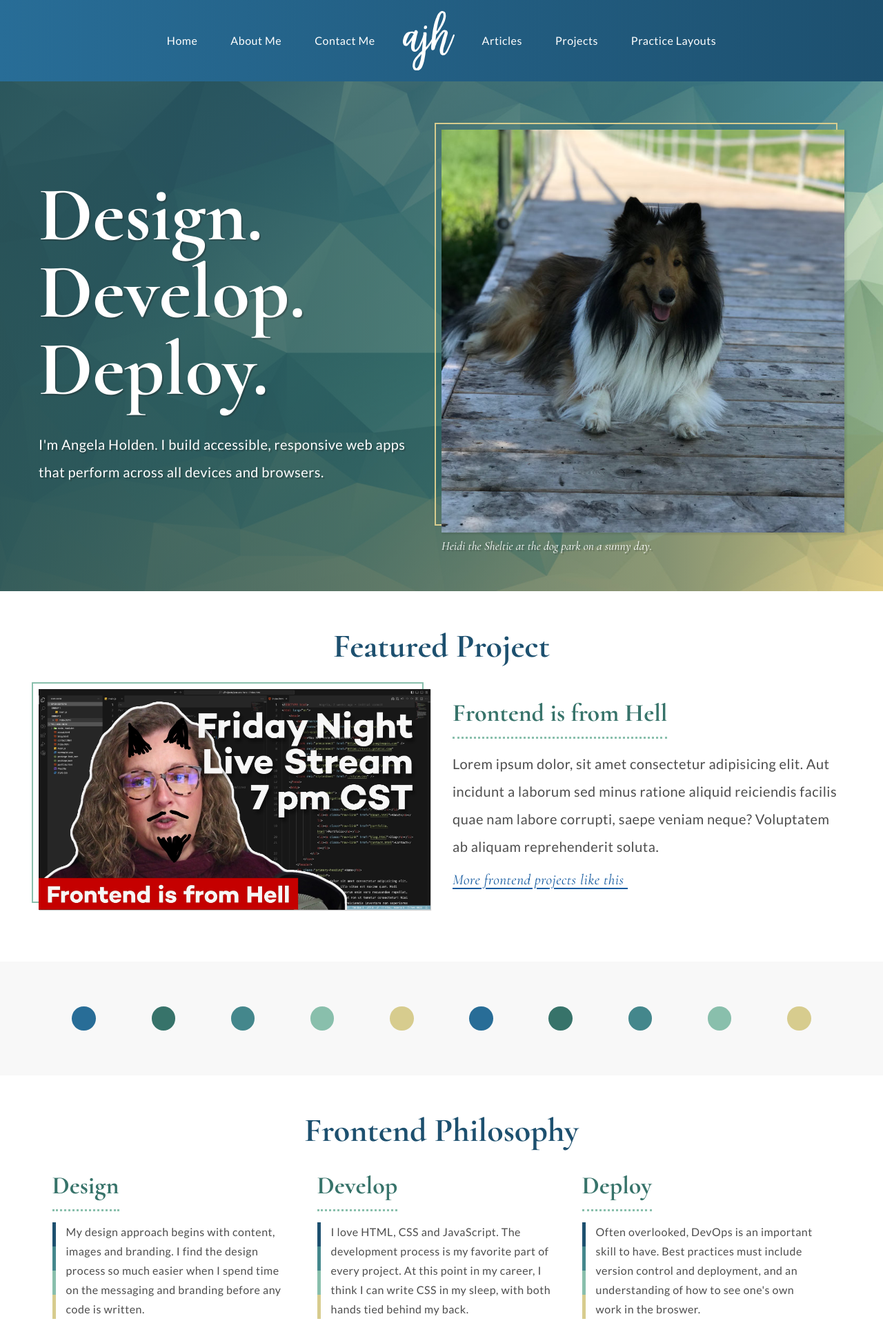
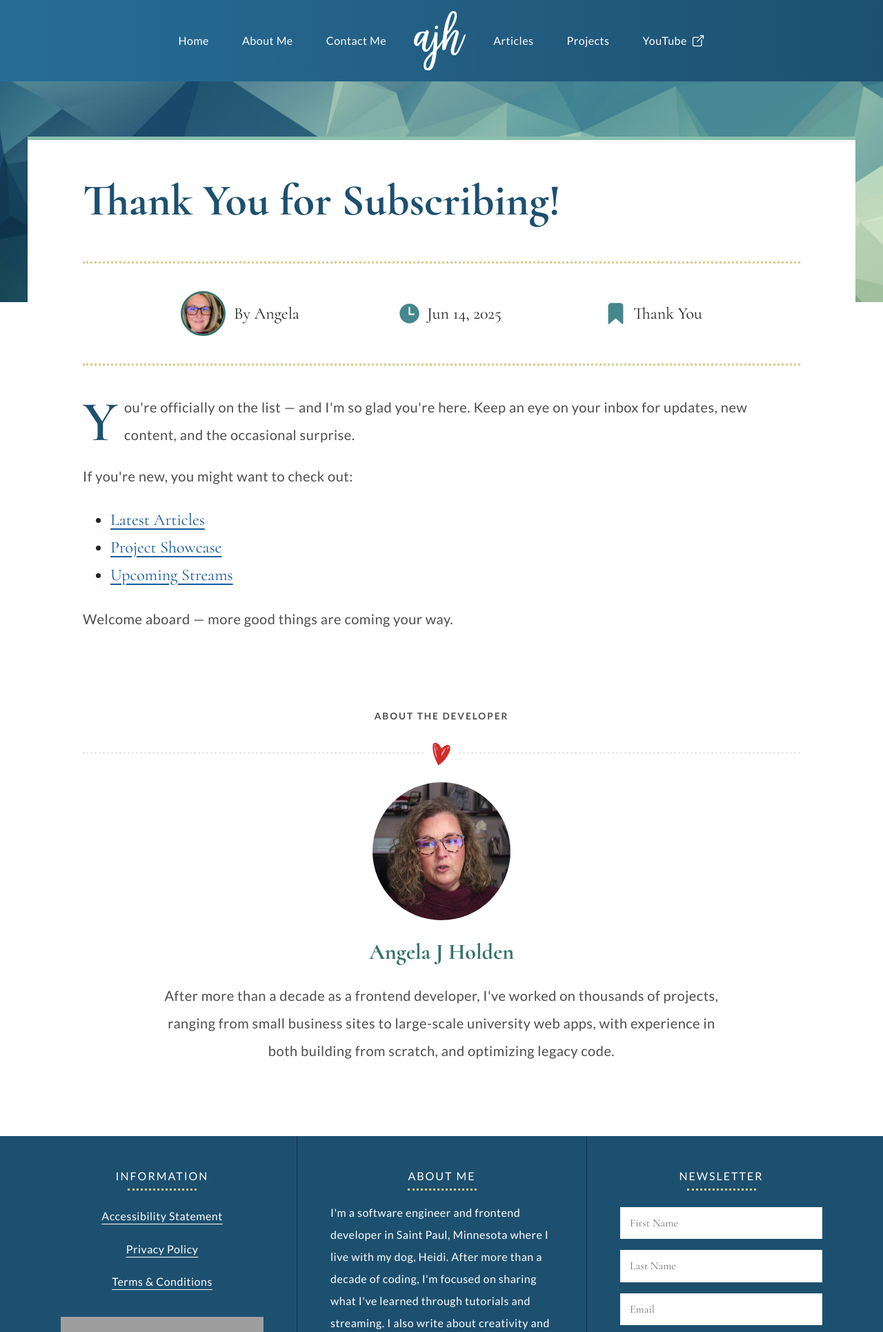
Before and after one commit to angelajholden/portfolio, a PHP site: page /thank-you/index.php in a window 1280 px wide. Shown: the top 1931 px of the page at 69% size. Run offline with PHP 8.4, Linux system fonts and the light colour scheme; some libraries are stand-ins or nearby versions; grey boxes are pictures that could not be loaded.

Commit message:
updating the homepage styles and layout, adding link to main nav, mailchimp sub form in footer

```diff
--- a/includes/footer.php
+++ b/includes/footer.php
@@ -58,12 +58,17 @@
 
 		<div class="footer-item">
 			<h3 class="tertiary-heading">Newsletter</h3>
-			<form action="#" class="form">
-				<label class="access-hidden" for="name">Name</label>
-				<input id="name" type="text" placeholder="Name">
+			<form action="https://angelajholden.us4.list-manage.com/subscribe/post?u=f792c8f7b713ce406dfcc49ad&amp;id=e075a780fe" method="POST" novalidate class="form">
+				<label class="access-hidden" for="fname">First Name</label>
+				<input id="fname" type="text" name="FNAME" placeholder="First Name" required>
+				<label class="access-hidden" for="lname">Last Name</label>
+				<input id="lname" type="text" name="LNAME" placeholder="Last Name" required>
 				<label class="access-hidden" for="email">Email</label>
-				<input id="email" type="email" placeholder="Email">
-				<button class="button white-hollow-blue">Subscribe</button>
+				<input id="email" type="email" name="EMAIL" placeholder="Email" required>
+				<div style="position:absolute; left:-9999px;" aria-hidden="true">
+					<input type="text" name="b_f792c8f7b713ce406dfcc49ad_e075a780fe" tabindex="-1" autocomplete="off">
+				</div>
+				<button type="submit" class="button white-hollow-blue">Subscribe</button>
 			</form>
 		</div>
 	</div>
--- a/includes/header.php
+++ b/includes/header.php
@@ -24,7 +24,9 @@
 			</li>
 			<li><a class="nav_item" href="<?php echo BASE_URL; ?>articles/">Articles</a></li>
 			<li><a class="nav_item" href="<?php echo BASE_URL; ?>projects/">Projects</a></li>
-			<li><a class="nav_item" href="https://practicelayouts.com" target="_blank">Practice Layouts</a></li>
+			<li><a class="nav_item" href="https://www.youtube.com/@angelajholden" target="_blank">YouTube
+					<svg xmlns="http://www.w3.org/2000/svg" class="ionicon" viewBox="0 0 512 512"><path d="M384 224v184a40 40 0 01-40 40H104a40 40 0 01-40-40V168a40 40 0 0140-40h167.48M336 64h112v112M224 288L440 72" fill="none" stroke="currentColor" stroke-linecap="round" stroke-linejoin="round" stroke-width="32"/></svg>
+				</a></li>
 		</ul>
 	</nav>
 </header>
--- a/index.php
+++ b/index.php
@@ -21,7 +21,9 @@
 					<p>I'm Angela Holden. I build accessible, responsive web apps that perform across all devices and browsers.</p>
 				</div>
 				<figure class="image">
-					<img src="<?php echo BASE_URL; ?>images/heidi-sheltie-dog-park-angelajholden.jpg" alt="Heidi the Sheltie at the dog park on a sunny day.">
+					<div class="image-container">
+						<img src="<?php echo BASE_URL; ?>images/heidi-sheltie-dog-park-angelajholden.jpg" alt="Heidi the Sheltie at the dog park on a sunny day.">
+					</div>
 					<figcaption>Heidi the Sheltie at the dog park on a sunny day.</figcaption>
 				</figure>
 			</div>
@@ -35,10 +37,10 @@
 					<img src="<?php echo BASE_URL; ?>images/frontend-is-from-hell.jpeg" alt="YouTube thumbnail for Frontend is from Hell video">
 				</figure>
 				<div class="featured-content animate__animated animate__fast" data-animation="animate__fadeInUp">
-					<h3 class="tertiary-heading">Frontend is from Hell</h3>
-					<p>Lorem ipsum dolor, sit amet consectetur adipisicing elit. Aut incidunt a laborum sed minus ratione aliquid reiciendis facilis quae nam labore corrupti, saepe veniam neque? Voluptatem ab aliquam reprehenderit soluta.</p>
+					<h3 class="tertiary-heading">Let's Talk About Frontend 😈</h3>
+					<p>Frontend development: love it or hate it, you can't ignore it. In this stream, I'm reacting to two very different takes on the frontend world. We'll talk about the good, the bad, and the hilarious truths about working in frontend, plus dive into the never-ending drama around frameworks.</p>
 					<p>
-						<a class="cta-link" href="<?php echo BASE_URL; ?>projects/">More frontend projects like this
+						<a class="cta-link" href="https://www.youtube.com/live/8Di4M3GBS3I?si=mI6cBB0rUYTk3Md7&t=60" target="_blank">Watch the video on YouTube
 							<svg aria-hidden="true" xmlns="http://www.w3.org/2000/svg" class="ionicon" viewBox="0 0 512 512"><path fill="none" stroke="currentColor" stroke-linecap="round" stroke-linejoin="round" stroke-width="48" d="M268 112l144 144-144 144M392 256H100"/></svg>
 						</a>
 					</p>
@@ -81,7 +83,7 @@
 		<section class="three-card_hero animate__animated" data-animation="animate__fadeIn">
 			<!-- <div class="dot-bg animate__animated animate__slow" data-animation="animate__fadeInLeft"></div> -->
 			<div class="heading-wrap">
-				<h2 class="secondary-heading">Latest Articles</h2>
+				<h2 class="secondary-heading dark">Latest Articles</h2>
 			</div>
 			<div class="wrap">
 				<article class="hero-item">
@@ -89,9 +91,9 @@
 						<img src="<?php echo BASE_URL; ?>images/ajh-selfie.jpg" alt="Low Poly Geometric">
 					</figure>
 					<div class="item-content">
-						<h2 class="secondary-heading">
+						<h3 class="tertiary-heading">
 							<a href="#">Perfecting a Masonry Layout with a CSS Only Solution and No JavaScript Needed</a>
-						</h2>
+						</h3>
 						<div class="item-meta">
 							<span>
 								<svg xmlns="http://www.w3.org/2000/svg" class="ionicon" viewBox="0 0 512 512"><path d="M332.64 64.58C313.18 43.57 286 32 256 32c-30.16 0-57.43 11.5-76.8 32.38-19.58 21.11-29.12 49.8-26.88 80.78C156.76 206.28 203.27 256 256 256s99.16-49.71 103.67-110.82c2.27-30.7-7.33-59.33-27.03-80.6zM432 480H80a31 31 0 01-24.2-11.13c-6.5-7.77-9.12-18.38-7.18-29.11C57.06 392.94 83.4 353.61 124.8 326c36.78-24.51 83.37-38 131.2-38s94.42 13.5 131.2 38c41.4 27.6 67.74 66.93 76.18 113.75 1.94 10.73-.68 21.34-7.18 29.11A31 31 0 01432 480z"/></svg>
@@ -119,9 +121,9 @@
 						<img src="<?php echo BASE_URL; ?>images/downtown-mpls-hero.jpg" alt="Low Poly Geometric">
 					</figure>
 					<div class="item-content">
-						<h2 class="secondary-heading">
+						<h3 class="tertiary-heading">
 							<a href="#">Perfecting a Masonry Layout</a>
-						</h2>
+						</h3>
 						<div class="item-meta">
 							<span>
 								<svg xmlns="http://www.w3.org/2000/svg" class="ionicon" viewBox="0 0 512 512"><path d="M332.64 64.58C313.18 43.57 286 32 256 32c-30.16 0-57.43 11.5-76.8 32.38-19.58 21.11-29.12 49.8-26.88 80.78C156.76 206.28 203.27 256 256 256s99.16-49.71 103.67-110.82c2.27-30.7-7.33-59.33-27.03-80.6zM432 480H80a31 31 0 01-24.2-11.13c-6.5-7.77-9.12-18.38-7.18-29.11C57.06 392.94 83.4 353.61 124.8 326c36.78-24.51 83.37-38 131.2-38s94.42 13.5 131.2 38c41.4 27.6 67.74 66.93 76.18 113.75 1.94 10.73-.68 21.34-7.18 29.11A31 31 0 01432 480z"/></svg>
@@ -149,9 +151,9 @@
 						<img src="<?php echo BASE_URL; ?>images/ust-background.jpg" alt="Low Poly Geometric">
 					</figure>
 					<div class="item-content">
-						<h2 class="secondary-heading">
+						<h3 class="tertiary-heading">
 							<a href="#">Perfecting a Masonry Layout with CSS; JavaScript not Required</a>
-						</h2>
+						</h3>
 						<div class="item-meta">
 							<span>
 								<svg xmlns="http://www.w3.org/2000/svg" class="ionicon" viewBox="0 0 512 512"><path d="M332.64 64.58C313.18 43.57 286 32 256 32c-30.16 0-57.43 11.5-76.8 32.38-19.58 21.11-29.12 49.8-26.88 80.78C156.76 206.28 203.27 256 256 256s99.16-49.71 103.67-110.82c2.27-30.7-7.33-59.33-27.03-80.6zM432 480H80a31 31 0 01-24.2-11.13c-6.5-7.77-9.12-18.38-7.18-29.11C57.06 392.94 83.4 353.61 124.8 326c36.78-24.51 83.37-38 131.2-38s94.42 13.5 131.2 38c41.4 27.6 67.74 66.93 76.18 113.75 1.94 10.73-.68 21.34-7.18 29.11A31 31 0 01432 480z"/></svg>
@@ -175,6 +177,7 @@
 					</div>
 				</article>
 			</div>
+			<a class="button white-border-green" href="<?php echo BASE_URL; ?>articles/">All Articles</a>
 		</section>
 	</main>
 	<?php include_once __DIR__ . '/includes/footer.php'; ?>
--- a/scss/_buttons.scss
+++ b/scss/_buttons.scss
@@ -111,4 +111,18 @@
 			color: $navy;
 		}
 	}
+
+	&.white-border-green {
+		background-color: transparent;
+		border: 3px solid $white;
+		color: $white;
+
+		&:hover,
+		&:active,
+		&:focus {
+			background-color: $white;
+			border: 3px solid $white;
+			color: $green;
+		}
+	}
 }
--- a/scss/_featured-video_section.scss
+++ b/scss/_featured-video_section.scss
@@ -26,7 +26,7 @@
 	.featured-video_section & {
 		position: relative;
 		flex: 1 1 clamp(400px, 50vw, 600px);
-		margin: 0;
+		margin: 1rem 0;
 		padding: 0 1rem;
 		z-index: 0;
 
--- a/scss/_navigation.scss
+++ b/scss/_navigation.scss
@@ -101,9 +101,17 @@
 		}
 
 		@media (max-width: 960px) {
-			display: block;
+			display: inline-block;
 			padding: 1rem;
 			text-align: center;
 		}
 	}
+
+	svg {
+		display: inline-block;
+		vertical-align: sub;
+		width: 20px;
+		height: 20px;
+		margin-left: 2px;
+	}
 }
--- a/scss/_three-card_hero.scss
+++ b/scss/_three-card_hero.scss
@@ -78,7 +78,7 @@
 	}
 }
 
-.secondary-heading {
+.tertiary-heading {
 	.three-card_hero & {
 		font-size: 1.5rem;
 		line-height: 1.5;
@@ -176,3 +176,12 @@
 		}
 	}
 }
+
+.button {
+	.three-card_hero & {
+		text-align: center;
+		margin-top: 2rem;
+		margin-left: 50%;
+		transform: translateX(-50%);
+	}
+}
--- a/scss/_top-banner_hero.scss
+++ b/scss/_top-banner_hero.scss
@@ -68,24 +68,30 @@
 
 .image {
 	.top-banner_hero & {
-		position: relative;
 		width: 50%;
-		aspect-ratio: 1 / 1;
-		overflow: visible;
 		margin: 0;
-		box-shadow: 2px 2px 2px 1px rgba($color: $black, $alpha: 0.1);
-		z-index: 0;
 
-		img {
-			position: absolute;
-			inset: 0;
-			object-fit: cover;
-			object-position: center;
+		.image-container {
+			position: relative;
+			z-index: 0;
+			overflow: visible;
+			box-shadow: 2px 2px 2px 1px rgba($color: $black, $alpha: 0.1);
+
+			&::before {
+				content: "";
+				position: absolute;
+				top: -0.65rem;
+				left: -0.65rem;
+				display: block;
+				width: 100%;
+				height: 100%;
+				border: 2px solid $yellow;
+				z-index: -1;
+			}
 		}
 
 		figcaption {
-			position: absolute;
-			top: calc(100% + 0.666rem);
+			margin-top: 1rem;
 			font-size: 1.1rem;
 			font-style: italic;
 			line-height: 1;
@@ -93,39 +99,9 @@
 			text-shadow: 2px 2px 1px rgba($color: $black, $alpha: 0.33);
 		}
 
-		&::after {
-			content: "";
-			position: absolute;
-			top: -0.65rem;
-			left: -0.65rem;
-			display: block;
-			width: 100%;
-			height: 100%;
-			border: 2px solid $yellow;
-			z-index: -1;
-		}
-
 		@media (max-width: 600px) {
-			width: 100%;
-			aspect-ratio: 8 / 5;
-			overflow: hidden;
-
-			img {
-				object-position: left 0 bottom 50px;
-			}
-
-			figcaption {
-				clip: rect(0 0 0 0);
-				clip-path: inset(50%);
-				height: 1px;
-				overflow: hidden;
-				white-space: nowrap;
-				width: 1px;
-			}
-
-			&::after {
-				border: none;
-			}
+			width: 90%;
+			margin: 1rem auto;
 		}
 	}
 }
--- a/scss/_typography.scss
+++ b/scss/_typography.scss
@@ -36,7 +36,25 @@
 	font-size: clamp(2rem, 4vw, 3rem);
 	line-height: 1.25;
 	color: $navy;
-	margin: 0 0 2rem;
+	margin: 0 0 clamp(1.5rem, 3vw, 2rem);
+}
+
+.secondary-heading {
+	.heading-wrap & {
+		&.dark {
+			color: $white;
+			text-align: center;
+		}
+
+		&::after {
+			content: "";
+			display: block;
+			width: 150px;
+			padding-bottom: 1rem;
+			margin: 0 auto;
+			border-bottom: 5px dotted $yellow;
+		}
+	}
 }
 
 .tertiary-heading {
--- /dev/null
+++ b/thank-you/index.php
@@ -0,0 +1,57 @@
+<?php include_once dirname(__DIR__) . '/config.php'; ?>
+<!DOCTYPE html>
+<html lang="en">
+
+<?php
+$title = 'Thank You - Newsletter Signup | Angela J Holden | Software Engineer &amp; Frontend Developer';
+include_once dirname(__DIR__) . '/includes/head.php' ?>
+
+<body>
+	<?php include_once dirname(__DIR__) . '/includes/header.php'; ?>
+	<main id="content" class="main">
+		<div class="full-width_hero"></div>
+		<article class="full-width_content animate__animated animate__fadeIn">
+			<div class="wrap">
+				<header class="content-header">
+					<h1 class="primary-heading">Thank You for Subscribing!</h1>
+					<div class="content-meta">
+						<div class="meta-item by-author">
+							<figure class="meta-image">
+								<img src="<?php echo BASE_URL; ?>images/angelajholden-software-engineer-frontend-developer.jpg" alt="Angela J Holden | Software Engineer &amp; Frontend Developer">
+							</figure>
+							<span>By Angela</span>
+						</div>
+						<div class="meta-dots"></div>
+						<div class="meta-group">
+							<div class="meta-item">
+								<svg aria-hidden="true" xmlns="http://www.w3.org/2000/svg" class="ionicon" viewBox="0 0 512 512"><path d="M256 48C141.13 48 48 141.13 48 256s93.13 208 208 208 208-93.13 208-208S370.87 48 256 48zm96 240h-96a16 16 0 01-16-16V128a16 16 0 0132 0v128h80a16 16 0 010 32z"/></svg>
+								<time datetime="2025-06-14">Jun 14, 2025</time>
+							</div>
+							<div class="meta-item">
+								<svg aria-hidden="true" xmlns="http://www.w3.org/2000/svg" class="ionicon" viewBox="0 0 512 512"><path d="M400 480a16 16 0 01-10.63-4L256 357.41 122.63 476A16 16 0 0196 464V96a64.07 64.07 0 0164-64h192a64.07 64.07 0 0164 64v368a16 16 0 01-16 16z"/></svg>
+								<span>Thank You</span>
+							</div>
+						</div>
+					</div>
+				</header>
+				<div class="content-item">
+					<p>You're officially on the list — and I'm so glad you're here. Keep an eye on your inbox for updates, new content, and the occasional surprise.</p>
+					<p>If you're new, you might want to check out:</p>
+					<ul>
+						<li><a href="../articles/">Latest Articles</a></li>
+						<li><a href="../projects/">Project Showcase</a></li>
+						<li><a href="https://www.youtube.com/@angelajholden/streams" target="_blank">Upcoming Streams</a></li>
+					</ul>
+
+					<p>Welcome aboard — more good things are coming your way.</p>
+				</div>
+				<footer class="content-footer">
+					<?php include_once dirname(__DIR__) . '/includes/author.php'; ?>
+				</footer>
+			</div>
+		</article>
+	</main>
+	<?php include_once dirname(__DIR__) . '/includes/footer.php'; ?>
+</body>
+
+</html>
```
Also changed, not shown: QA.md (added, +5 -0 lines), styles.css, svg/open-outline.svg (added), 1 other file.
